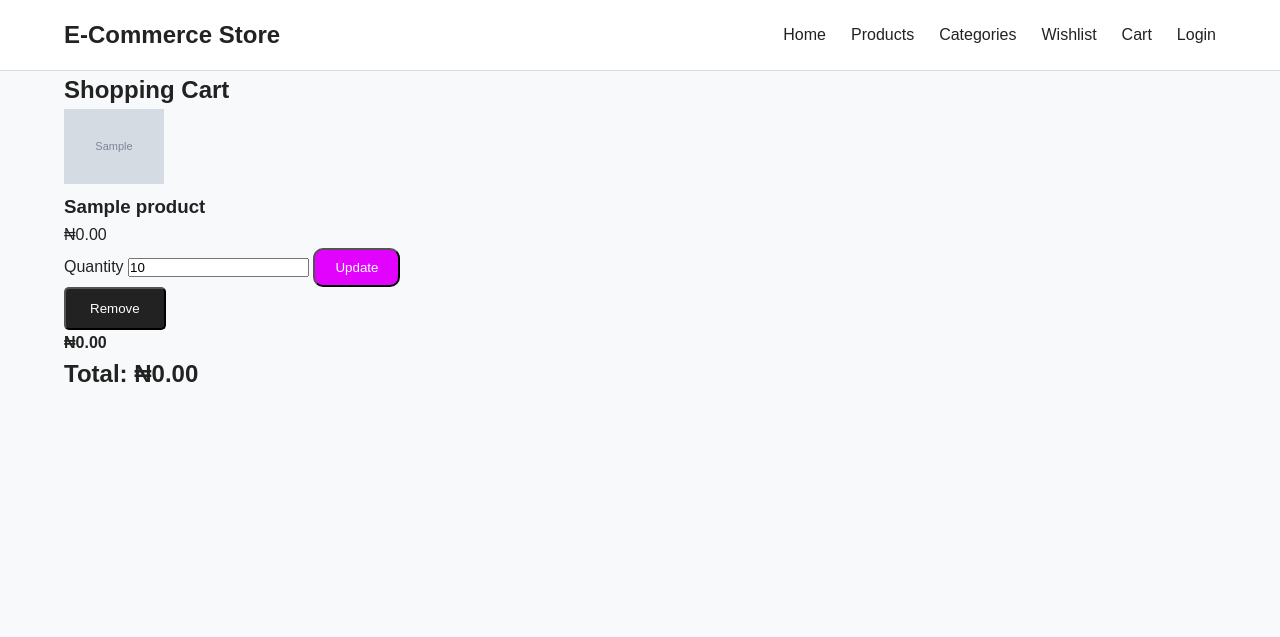
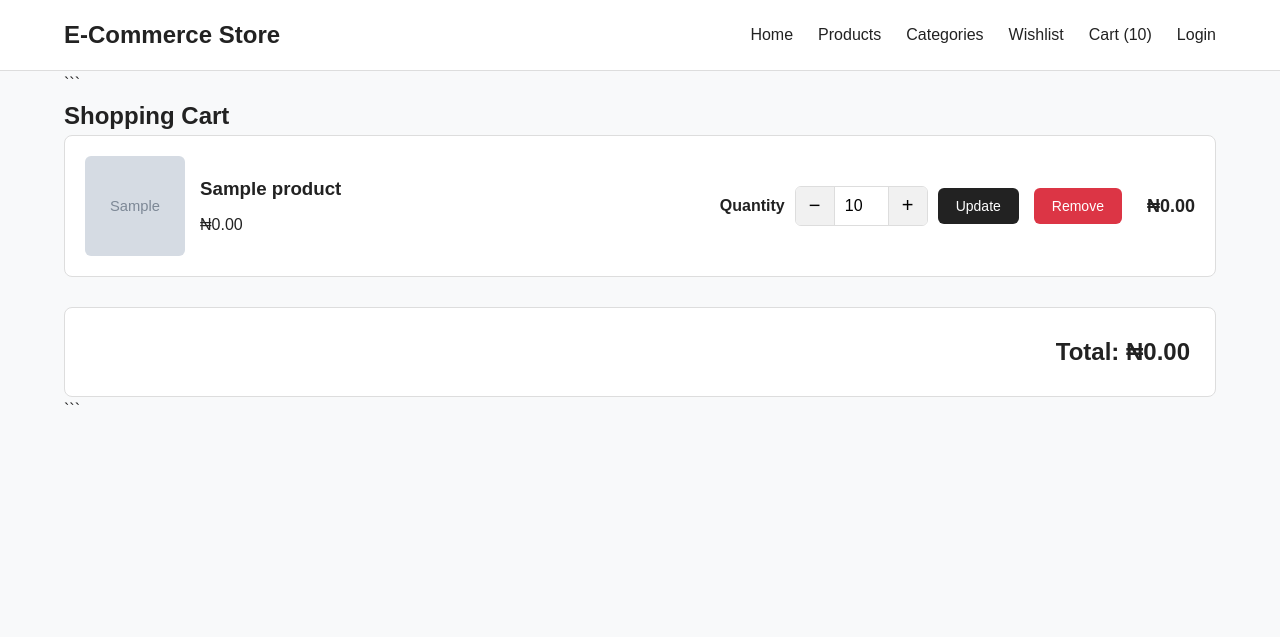
Before and after one commit to isaacini23/ecommerce, a Django app: page /cart/ in a window 1280 px wide. Shown: the top 637 px of the page. Run offline with Django 5.2, Linux system fonts and the light colour scheme; a user stored in the database is signed in; tables that the repository leaves empty hold one stand-in row (values such as "Sample post"); grey boxes marked "Sample" are stand-in pictures.

Commit message:
major update

````diff
--- a/cart/views.py
+++ b/cart/views.py
@@ -5,7 +5,6 @@ from django.shortcuts import get_object_or_404, redirect, render
 
 from products.models import Product
 from .models import Cart, CartItem
-
 
 @login_required
 def add_to_cart(request, product_id):
@@ -29,10 +28,16 @@ def add_to_cart(request, product_id):
 
         # Make sure the product has inventory
         if inventory is None or inventory.is_out_of_stock:
-            messages.error(
-                request,
-                "This product is currently out of stock."
-            )
+            message = "This product is currently out of stock."
+
+            messages.error(request, message)
+
+            if request.headers.get("X-Requested-With") == "XMLHttpRequest":
+                return JsonResponse({
+                    "success": False,
+                    "message": message
+                }, status=400)
+
             return redirect("products:detail", product.slug)
 
         cart, created = Cart.objects.get_or_create(
@@ -52,19 +57,34 @@ def add_to_cart(request, product_id):
 
         # Check available stock
         if new_quantity > inventory.available_quantity:
-            messages.error(
-                request,
+            message = (
                 f"Only {inventory.available_quantity} units are available."
             )
+
+            messages.error(request, message)
+
+            if request.headers.get("X-Requested-With") == "XMLHttpRequest":
+                return JsonResponse({
+                    "success": False,
+                    "message": message
+                }, status=400)
+
             return redirect("products:detail", product.slug)
 
         cart_item.quantity = new_quantity
         cart_item.save()
 
+        if request.headers.get("X-Requested-With") == "XMLHttpRequest":
+            return JsonResponse({
+                "success": True,
+                "message": f"{product.name} added to your cart.",
+                "cart_total_items": cart.total_items,
+                "quantity": cart_item.quantity,
+            })
+
         return redirect("cart:detail")
 
     return redirect("products:list")
-
 
 @login_required
 def update_cart_item(request, item_id):
@@ -130,6 +150,7 @@ def update_cart_item(request, item_id):
                 "item_total": str(cart_item.total_price),
                 "cart_total": str(cart.total_price),
                 "quantity": cart_item.quantity,
+                "cart_total_items": cart.total_items,
             })
 
     return redirect("cart:detail")
--- a/static/css/style.css
+++ b/static/css/style.css
@@ -227,3 +227,198 @@ main {
         grid-template-columns: repeat(3, 1fr);
     }
 }
+
+
+.cart-item {
+    background: #fff;
+    border: 1px solid #ddd;
+    border-radius: 8px;
+    padding: 20px;
+    margin-bottom: 20px;
+    display: flex;
+    align-items: center;
+    gap: 25px;
+}
+
+.cart-item-info {
+    display: flex;
+    align-items: center;
+    gap: 15px;
+    flex: 1;
+}
+
+.cart-item-info img {
+    width: 100px;
+    height: 100px;
+    object-fit: cover;
+    border-radius: 6px;
+}
+
+.cart-item-info h3 {
+    margin-bottom: 8px;
+}
+
+.cart-item-info p {
+    margin: 0;
+}
+
+.cart-item-actions {
+    display: flex;
+    align-items: center;
+    gap: 15px;
+}
+
+.cart-update-form {
+    display: flex;
+    align-items: center;
+    gap: 10px;
+}
+
+.cart-update-form label {
+    font-weight: bold;
+}
+
+.quantity-control {
+    display: flex;
+    align-items: center;
+    border: 1px solid #ddd;
+    border-radius: 6px;
+    overflow: hidden;
+}
+
+.quantity-btn {
+    width: 38px;
+    height: 38px;
+    border: none;
+    background: #f1f1f1;
+    font-size: 20px;
+    cursor: pointer;
+}
+
+.quantity-btn:hover {
+    background: #ddd;
+}
+
+.cart-quantity {
+    width: 55px;
+    height: 38px;
+    border: none;
+    border-left: 1px solid #ddd;
+    border-right: 1px solid #ddd;
+    text-align: center;
+    font-size: 16px;
+}
+
+.cart-quantity:focus {
+    outline: none;
+}
+
+.cart-item-total {
+    min-width: 120px;
+    text-align: right;
+    font-size: 18px;
+}
+
+.cart-summary {
+    background: #fff;
+    border: 1px solid #ddd;
+    border-radius: 8px;
+    padding: 25px;
+    margin-top: 30px;
+    text-align: right;
+}
+
+.cart-summary h2 {
+    margin: 0;
+}
+
+
+@media (max-width: 768px) {
+
+    .cart-item {
+        flex-direction: column;
+        align-items: stretch;
+        gap: 15px;
+    }
+
+    .cart-item-info {
+        width: 100%;
+    }
+
+    .cart-item-info img {
+        width: 80px;
+        height: 80px;
+    }
+
+    .cart-item-actions {
+        flex-direction: column;
+        align-items: stretch;
+        gap: 10px;
+    }
+
+    .cart-update-form {
+        flex-wrap: wrap;
+    }
+
+    .quantity-control {
+        width: fit-content;
+    }
+
+    .cart-item-total {
+        text-align: left;
+    }
+
+    .cart-summary {
+        text-align: left;
+    }
+}
+
+.cart-update-form .btn1,
+.cart-remove-form .btn {
+    border: none;
+    cursor: pointer;
+    font-size: 14px;
+}
+
+.cart-update-form .btn1 {
+    background: #222;
+    padding: 10px 18px;
+    border-radius: 6px;
+}
+
+.cart-update-form .btn1:hover {
+    opacity: 0.8;
+}
+
+.cart-remove-form .btn {
+    background: #dc3545;
+    padding: 10px 18px;
+    border-radius: 6px;
+}
+
+.cart-remove-form .btn:hover {
+    background: #bb2d3b;
+}
+
+.empty-cart {
+    background: #fff;
+    border: 1px solid #ddd;
+    border-radius: 8px;
+    padding: 60px 20px;
+    text-align: center;
+    margin-top: 30px;
+}
+
+.empty-cart-icon {
+    font-size: 50px;
+    margin-bottom: 15px;
+}
+
+.empty-cart h2 {
+    margin-bottom: 10px;
+}
+
+.empty-cart p {
+    margin-bottom: 25px;
+    color: #666;
+}
--- a/templates/base.html
+++ b/templates/base.html
@@ -44,7 +44,12 @@
                 </li>
 
                 <li>
-                    <a href="#">Cart</a>
+                    <a href="{% url 'cart:detail' %}">
+                        Cart
+                        {% if request.user.is_authenticated and request.user.cart.total_items > 0 %}
+                            (<span id="cart-count">{{ request.user.cart.total_items }}</span>)
+                        {% endif %}
+                    </a>
                 </li>
 
                 <li>
--- a/templates/cart/cart_detail.html
+++ b/templates/cart/cart_detail.html
@@ -8,7 +8,7 @@ Shopping Cart - E-Commerce Store
 
 <section class="container">
 
-
+```
 <h1>Shopping Cart</h1>
 
 {% if cart.items.all %}
@@ -54,6 +54,15 @@ Shopping Cart - E-Commerce Store
                         Quantity
                     </label>
 
+                    <div class="quantity-control">
+
+                        <button
+                            type="button"
+                            class="quantity-btn quantity-minus"
+                        >
+                            −
+                        </button>
+
                         <input
                             type="number"
                             id="quantity-{{ item.id }}"
@@ -63,7 +72,19 @@ Shopping Cart - E-Commerce Store
                             class="cart-quantity"
                         >
 
-                    <button type="submit" class="btn1">
+                        <button
+                            type="button"
+                            class="quantity-btn quantity-plus"
+                        >
+                            +
+                        </button>
+
+                    </div>
+
+                    <button
+                        type="submit"
+                        class="btn1"
+                    >
                         Update
                     </button>
 
@@ -107,8 +128,17 @@ Shopping Cart - E-Commerce Store
     </div>
 
 {% else %}
+ <div class="empty-cart">
 
-    <p>Your cart is empty.</p>
+        <div class="empty-cart-icon">
+            🛒
+        </div>
+
+        <h2>Your cart is empty</h2>
+
+        <p>
+            You haven't added any products to your cart yet.
+        </p>
 
         <a
             href="{% url 'products:list' %}"
@@ -117,8 +147,10 @@ Shopping Cart - E-Commerce Store
             Continue Shopping
         </a>
 
+    </div>
+
 {% endif %}
-
+```
 
 </section>
 
````
Also changed, not shown: static/js/main.js (+360 -59 lines), templates/products/product_detail.html (+5 -2 lines). Lines whose indentation alone changed are shown as unchanged.
